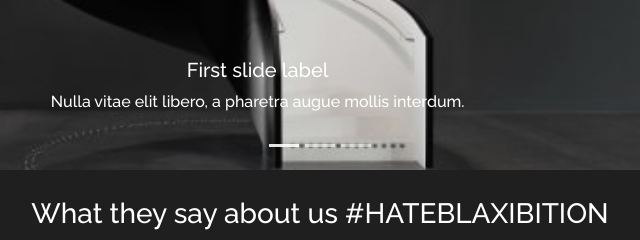
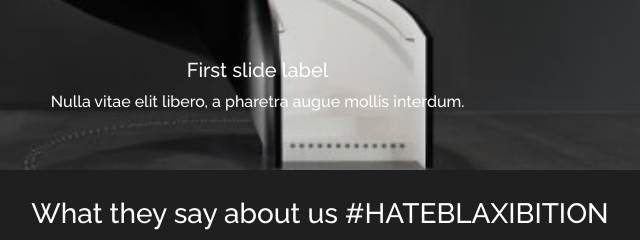
Before and after one commit to dimarenkoff/blaxibition, a plain HTML site: page index.html in a window 1280 px wide. Shown: the part 1600-1840 px from the top of the page, 320-960 px from the left. Drawn offline with nearby package versions, Linux system fonts and the light colour scheme.

```diff
--- a/index.html
+++ b/index.html
@@ -72,11 +72,6 @@
     <section id="kar">
         <div class="container">
             <div id="carouselExampleCaptions" class="carousel slide" data-ride="carousel">
-                <ol class="carousel-indicators">
-                  <li data-target="#carouselExampleCaptions" data-slide-to="0" class="active"></li>
-                  <li data-target="#carouselExampleCaptions" data-slide-to="1"></li>
-                  <li data-target="#carouselExampleCaptions" data-slide-to="2"></li>
-                </ol>
                 <div class="carousel-inner">
                   <div class="carousel-item active">
                     <img src="images/gallery/1.jpg" class="d-block w-100" alt="...">
```
Also changed, not shown: images/reception.png, images/receptionOLD.png (added).
